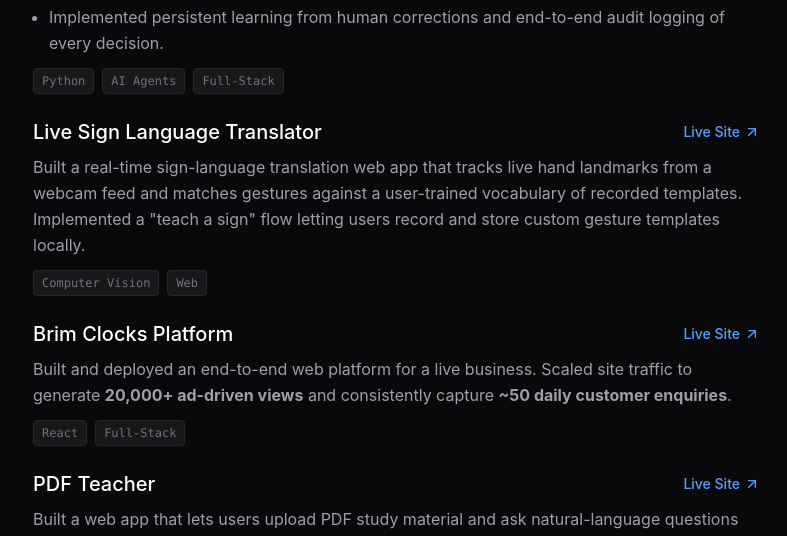
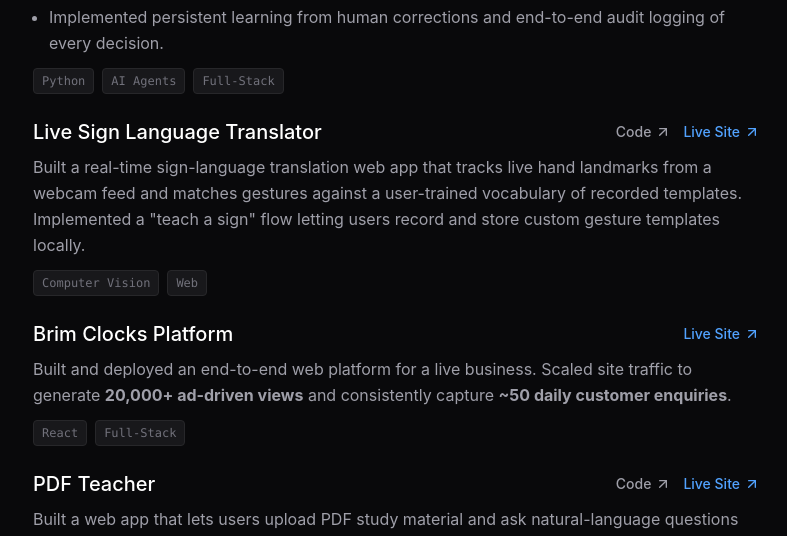
Before and after one commit to sashwathsubra/portfolio, a React (Vite) app: page / in a window 1280 px wide. Shown: the part 980-1516 px from the top of the page, without its empty margins (368-1155 px from the left). Built offline with nearby package versions, Linux system fonts and the light colour scheme.

Commit message:
Add Code repository links to Live Sign Language Translator and PDF Teacher

```diff
--- a/src/App.jsx
+++ b/src/App.jsx
@@ -147,9 +147,14 @@ export default function Portfolio() {
             <motion.div className="group hover:-translate-y-1 transition-transform duration-300" variants={itemVariants} initial="hidden" whileInView="visible" viewport={{ once: true, margin: "-50px" }}>
               <div className="flex items-center justify-between mb-2">
                 <h3 className="text-xl font-medium text-white">Live Sign Language Translator</h3>
+                <div className="flex items-center gap-3">
+                  <a href="https://github.com/sashwathsubra/sign-language-translator-with-custom-hand-sign-recognition" target="_blank" rel="noreferrer" className="flex items-center gap-1 text-sm font-medium text-zinc-400 hover:text-white transition-colors">
+                    Code <ArrowUpRight size={16} />
+                  </a>
                   <a href="https://sign-language-translator-with-custo-beige.vercel.app" target="_blank" rel="noreferrer" className="flex items-center gap-1 text-sm font-medium text-blue-400 hover:text-blue-300 transition-colors">
                     Live Site <ArrowUpRight size={16} />
                   </a>
+                </div>
               </div>
               <p className="text-zinc-400 leading-relaxed">
                 Built a real-time sign-language translation web app that tracks live hand landmarks from a webcam feed and matches gestures against a user-trained vocabulary of recorded templates. Implemented a "teach a sign" flow letting users record and store custom gesture templates locally.
@@ -181,9 +186,14 @@ export default function Portfolio() {
             <motion.div className="group hover:-translate-y-1 transition-transform duration-300" variants={itemVariants} initial="hidden" whileInView="visible" viewport={{ once: true, margin: "-50px" }}>
               <div className="flex items-center justify-between mb-2">
                 <h3 className="text-xl font-medium text-white">PDF Teacher</h3>
+                <div className="flex items-center gap-3">
+                  <a href="https://github.com/sashwathsubra/PDF-Teacher" target="_blank" rel="noreferrer" className="flex items-center gap-1 text-sm font-medium text-zinc-400 hover:text-white transition-colors">
+                    Code <ArrowUpRight size={16} />
+                  </a>
                   <a href="https://pdf-teacher-phi.vercel.app" target="_blank" rel="noreferrer" className="flex items-center gap-1 text-sm font-medium text-blue-400 hover:text-blue-300 transition-colors">
                     Live Site <ArrowUpRight size={16} />
                   </a>
+                </div>
               </div>
               <p className="text-zinc-400 leading-relaxed">
                 Built a web app that lets users upload PDF study material and ask natural-language questions about it, as if asking a teacher.
```
Lines whose indentation alone changed are shown as unchanged.
